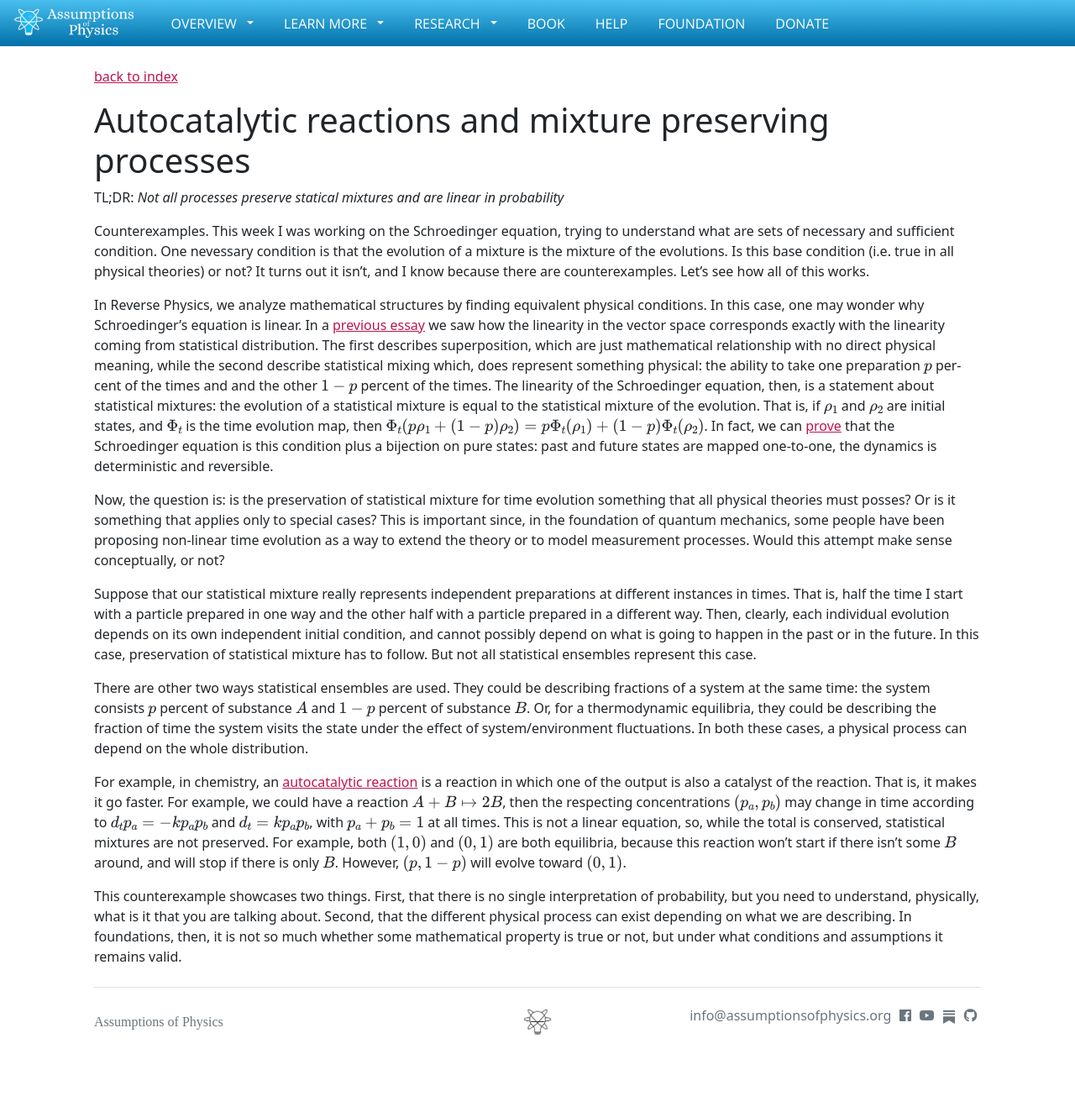
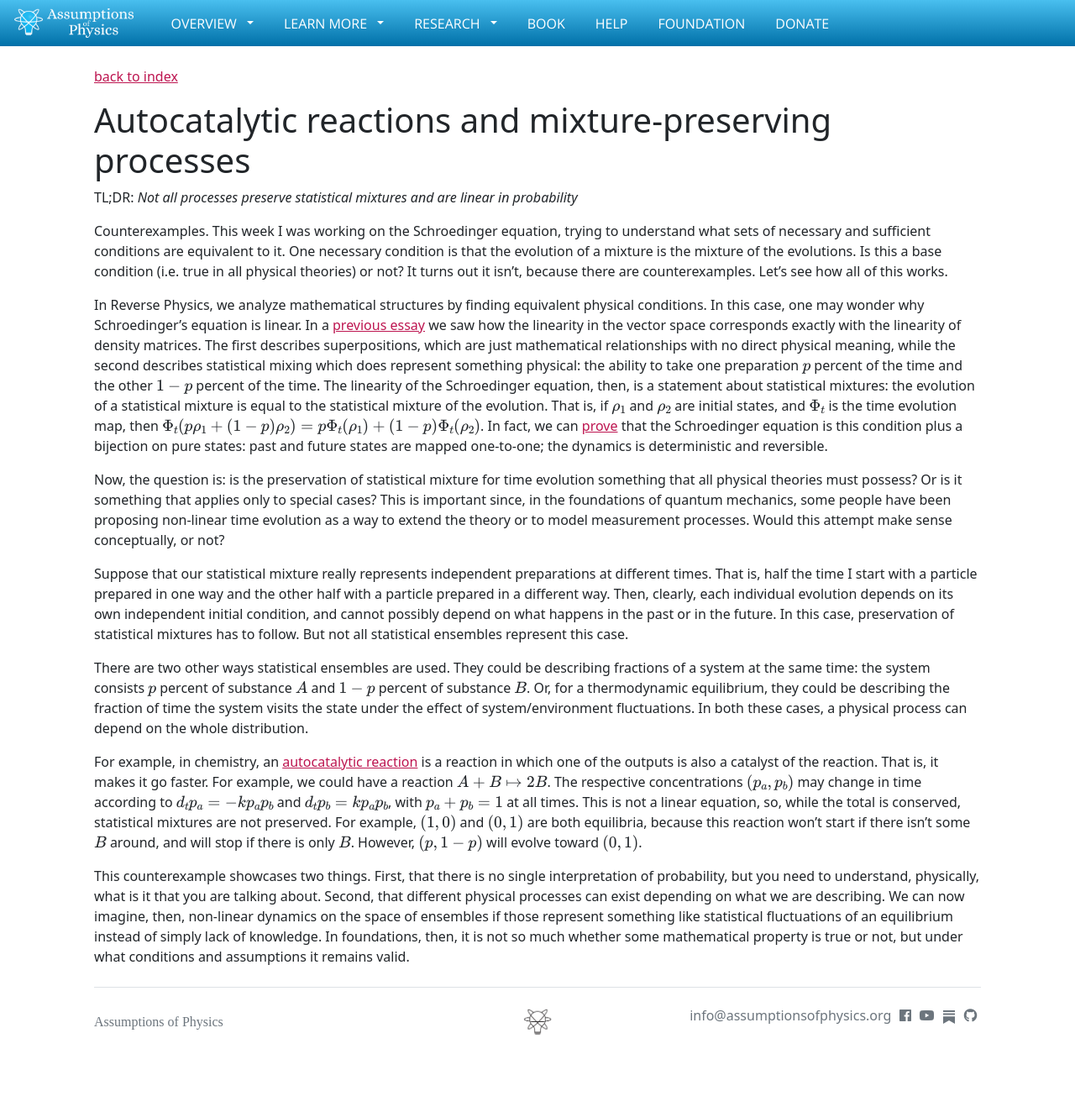
Before and after one commit to assumptionsofphysics/assumptionsofphysics.github.io, a Jekyll site: the page built from _essays/2026-08-15-affine-evolution.md, in a window 1280 px wide. Shown: the whole page at 84% size. Built offline with Jekyll 4.4.1, drawn with Linux system fonts in a browser that asks for light colours; nearby versions of some CDN libraries; some web fonts are replaced; a script that is not in the unit is left out.

Commit message:
Fixed typos

```diff
--- a/_essays/2026-08-15-affine-evolution.md
+++ b/_essays/2026-08-15-affine-evolution.md
@@ -1,21 +1,21 @@
 ---
-title: Autocatalytic reactions and mixture preserving processes
-summary: Not all processes preserve statical mixtures and are linear in probability
+title: Autocatalytic reactions and mixture-preserving processes
+summary: Not all processes preserve statistical mixtures and are linear in probability
 category: Ensemble spaces
 tags: [Statistical mechanics, Affine maps]
 draft: false
 ---
 
-Counterexamples. This week I was working on the Schroedinger equation, trying to understand what are sets of necessary and sufficient condition. One nevessary condition is that the evolution of a mixture is the mixture of the evolutions. Is this base condition (i.e. true in all physical theories) or not? It turns out it isn't, and I know because there are counterexamples. Let's see how all of this works.
+Counterexamples. This week I was working on the Schroedinger equation, trying to understand what sets of necessary and sufficient conditions are equivalent to it. One necessary condition is that the evolution of a mixture is the mixture of the evolutions. Is this a base condition (i.e. true in all physical theories) or not? It turns out it isn't, because there are counterexamples. Let's see how all of this works.
 
-In Reverse Physics, we analyze mathematical structures by finding equivalent physical conditions. In this case, one may wonder why Schroedinger's equation is linear. In a [previous essay](https://assumptionsofphysics.org/essays/2026-04-15-why-superpositions) we saw how the linearity in the vector space corresponds exactly with the linearity coming from statistical distribution. The first describes superposition, which are just mathematical relationship with no direct physical meaning, while the second describe statistical mixing which, does represent something physical: the ability to take one preparation $$p$$ per-cent of the times and and the other $$1-p$$ percent of the times. The linearity of the Schroedinger equation, then, is a statement about statistical mixtures: the evolution of a statistical mixture is equal to the statistical mixture of the evolution. That is, if $$\rho_1$$ and $$\rho_2$$ are initial states, and $$\Phi_t$$ is the time evolution map, then $$\Phi_t(p \rho_1 + (1-p) \rho_2) = p \Phi_t(\rho_1) + (1-p) \Phi_t(\rho_2)$$. In fact, we can [prove](https://assumptionsofphysics.org/autogen/briefs/012-SchroedingerEvolution.pdf) that the Schroedinger equation is this condition plus a bijection on pure states: past and future states are mapped one-to-one, the dynamics is deterministic and reversible.
+In Reverse Physics, we analyze mathematical structures by finding equivalent physical conditions. In this case, one may wonder why Schroedinger's equation is linear. In a [previous essay](https://assumptionsofphysics.org/essays/2026-04-15-why-superpositions) we saw how the linearity in the vector space corresponds exactly with the linearity of density matrices. The first describes superpositions, which are just mathematical relationships with no direct physical meaning, while the second describes statistical mixing which does represent something physical: the ability to take one preparation $$p$$ percent of the time and the other $$1-p$$ percent of the time. The linearity of the Schroedinger equation, then, is a statement about statistical mixtures: the evolution of a statistical mixture is equal to the statistical mixture of the evolution. That is, if $$\rho_1$$ and $$\rho_2$$ are initial states, and $$\Phi_t$$ is the time evolution map, then $$\Phi_t(p \rho_1 + (1-p) \rho_2) = p \Phi_t(\rho_1) + (1-p) \Phi_t(\rho_2)$$. In fact, we can [prove](https://assumptionsofphysics.org/autogen/briefs/012-SchroedingerEvolution.pdf) that the Schroedinger equation is this condition plus a bijection on pure states: past and future states are mapped one-to-one; the dynamics is deterministic and reversible.
 
-Now, the question is: is the preservation of statistical mixture for time evolution something that all physical theories must posses? Or is it something that applies only to special cases? This is important since, in the foundation of quantum mechanics, some people have been proposing non-linear time evolution as a way to extend the theory or to model measurement processes. Would this attempt make sense conceptually, or not?
+Now, the question is: is the preservation of statistical mixture for time evolution something that all physical theories must possess? Or is it something that applies only to special cases? This is important since, in the foundations of quantum mechanics, some people have been proposing non-linear time evolution as a way to extend the theory or to model measurement processes. Would this attempt make sense conceptually, or not?
 
-Suppose that our statistical mixture really represents independent preparations at different instances in times. That is, half the time I start with a particle prepared in one way and the other half with a particle prepared in a different way. Then, clearly, each individual evolution depends on its own independent initial condition, and cannot possibly depend on what is going to happen in the past or in the future. In this case, preservation of statistical mixture has to follow. But not all statistical ensembles represent this case.
+Suppose that our statistical mixture really represents independent preparations at different times. That is, half the time I start with a particle prepared in one way and the other half with a particle prepared in a different way. Then, clearly, each individual evolution depends on its own independent initial condition, and cannot possibly depend on what happens in the past or in the future. In this case, preservation of statistical mixtures has to follow. But not all statistical ensembles represent this case.
 
-There are other two ways statistical ensembles are used. They could be describing fractions of a system at the same time: the system consists $$p$$ percent of substance $$A$$ and $$1-p$$ percent of substance $$B$$. Or, for a thermodynamic equilibria, they could be describing the fraction of time the system visits the state under the effect of system/environment fluctuations. In both these cases, a physical process can depend on the whole distribution.
+There are two other ways statistical ensembles are used. They could be describing fractions of a system at the same time: the system consists $$p$$ percent of substance $$A$$ and $$1-p$$ percent of substance $$B$$. Or, for a thermodynamic equilibrium, they could be describing the fraction of time the system visits the state under the effect of system/environment fluctuations. In both these cases, a physical process can depend on the whole distribution.
 
-For example, in chemistry, an [autocatalytic reaction](https://en.wikipedia.org/wiki/Autocatalysis) is a reaction in which one of the output is also a catalyst of the reaction. That is, it makes it go faster. For example, we could have a reaction $$A+B \mapsto 2B$$, then the respecting concentrations $$(p_a, p_b)$$ may change in time according to $$d_t p_a = -k p_a p_b$$ and $$d_t = k p_a p_b$$, with $$p_a + p_b = 1$$ at all times. This is not a linear equation, so, while the total is conserved, statistical mixtures are not preserved. For example, both $$(1,0)$$ and $$(0,1)$$ are both equilibria, because this reaction won't start if there isn't some $$B$$ around, and will stop if there is only $$B$$. However, $$(p,1-p)$$ will evolve toward $$(0,1)$$.
+For example, in chemistry, an [autocatalytic reaction](https://en.wikipedia.org/wiki/Autocatalysis) is a reaction in which one of the outputs is also a catalyst of the reaction. That is, it makes it go faster. For example, we could have a reaction $$A+B \mapsto 2B$$. The respective concentrations $$(p_a, p_b)$$ may change in time according to $$d_t p_a = -k p_a p_b$$ and $$d_t p_b = k p_a p_b$$, with $$p_a + p_b = 1$$ at all times. This is not a linear equation, so, while the total is conserved, statistical mixtures are not preserved. For example, $$(1,0)$$ and $$(0,1)$$ are both equilibria, because this reaction won't start if there isn't some $$B$$ around, and will stop if there is only $$B$$. However, $$(p,1-p)$$ will evolve toward $$(0,1)$$.
 
-This counterexample showcases two things. First, that there is no single interpretation of probability, but you need to understand, physically, what is it that you are talking about. Second, that the different physical process can exist depending on what we are describing. In foundations, then, it is not so much whether some mathematical property is true or not, but under what conditions and assumptions it remains valid.
+This counterexample showcases two things. First, that there is no single interpretation of probability, but you need to understand, physically, what is it that you are talking about. Second, that different physical processes can exist depending on what we are describing. We can now imagine, then, non-linear dynamics on the space of ensembles if those represent something like statistical fluctuations of an equilibrium instead of simply lack of knowledge. In foundations, then, it is not so much whether some mathematical property is true or not, but under what conditions and assumptions it remains valid.
```
